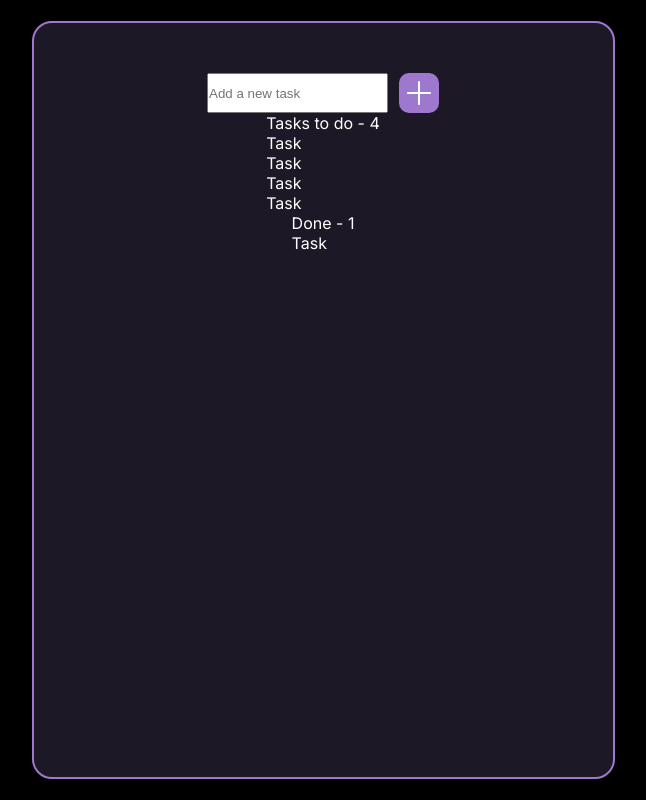
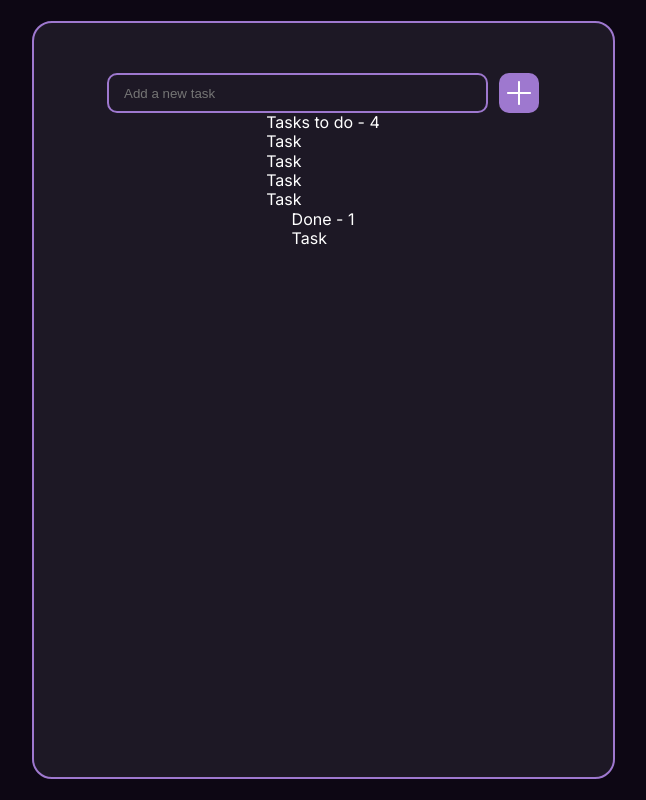
Before and after one commit to Zuhaitz/bridge-task-app, a React (Vite) app: page / in a window 1280 px wide. Shown: the whole page, without its empty margins (317-963 px from the left). Built offline with nearby package versions, Linux system fonts and the light colour scheme.

Commit message:
search bar done except for the border on focus

```diff
--- a/src/assets/styles/abstracts/_colors.scss
+++ b/src/assets/styles/abstracts/_colors.scss
@@ -1,2 +1,7 @@
 $primary-color: #9e78cf;
+
+$primary-text-color: #ffffff;
+$secondary-text-color: #777777;
+
+$page-color: #0d0714;
 $background-color: #1d1825;
--- /dev/null
+++ b/src/assets/styles/abstracts/_mixins.scss
@@ -0,0 +1,7 @@
+@mixin apply-border($color: $primary-color) {
+  border: 2px solid $primary-color;
+  border-radius: 10px;
+
+  color: $primary-text-color;
+  background-color: $background-color;
+}
--- a/src/assets/styles/base/_base.scss
+++ b/src/assets/styles/base/_base.scss
@@ -3,11 +3,13 @@
 :root {
   font-family: "Inter", sans-serif;
   font-optical-sizing: auto;
+  font-size: 16px;
+  line-height: 19.36px;
   font-weight: 400;
   font-style: normal;
 
-  color: white;
-  background-color: black;
+  color: $primary-text-color;
+  background-color: $page-color;
 }
 
 main {
--- a/src/components/search-bar/SearchBar.scss
+++ b/src/components/search-bar/SearchBar.scss
@@ -1,6 +1,25 @@
 .search {
   display: flex;
   justify-content: center;
+
+  &__input {
+    width: 381px;
+    height: 40px;
+    padding: 10px 0;
+    padding-left: 15px;
+
+    @include apply-border;
+
+    ::placeholder {
+      color: $secondary-text-color;
+    }
+
+    //TODO: Correct
+    // :focus {
+    //   border: 2px solid $primary-color;
+    //   border-radius: 10px;
+    // }
+  }
 
   &__btn {
     display: flex;
--- a/vite.config.js
+++ b/vite.config.js
@@ -7,7 +7,10 @@ export default defineConfig({
   css: {
     preprocessorOptions: {
       scss: {
-        additionalData: `@import "./src/assets/styles/abstracts/_colors.scss";`,
+        additionalData: `
+        @import "./src/assets/styles/abstracts/_colors.scss";
+        @import "./src/assets/styles/abstracts/_mixins.scss";
+        `,
       },
     },
   },
```
